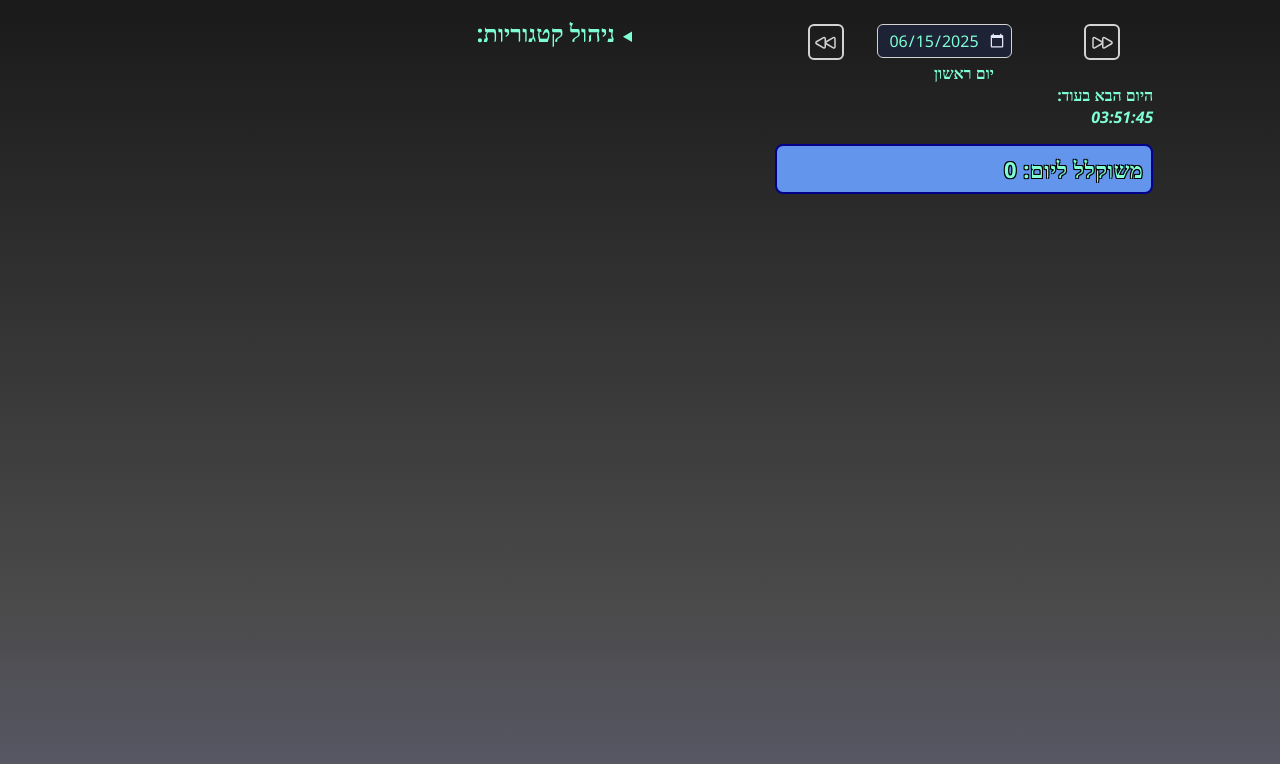
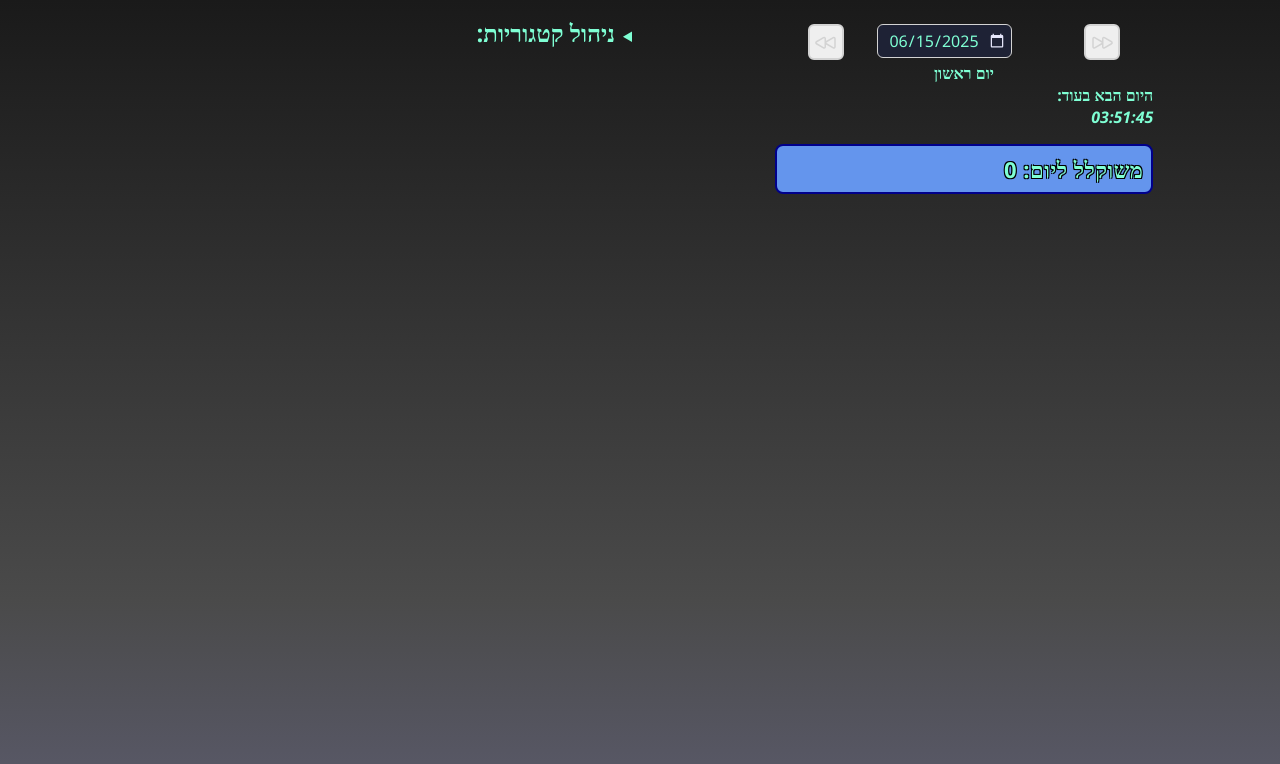
Before and after one commit to Eytan414/goals, an Angular app: page / in a window 1280 px wide. Shown: the top 764 px of the page. Built offline with nearby package versions, Linux system fonts and the light colour scheme.

Commit message:
go with basic global button styles

```diff
--- a/src/app/home/categories/decrement-btn/decrement-btn.scss
+++ b/src/app/home/categories/decrement-btn/decrement-btn.scss
@@ -3,15 +3,11 @@ button {
     width: 1.5rem;
     display: grid;
     place-items: center;
-    padding: 0;
+    color: darkred;
     background: transparent;
-    border: 0;
-    cursor: pointer;
 
-    &.decrement {
-        color: darkred;
-        &:hover{
-            color: red;
-        }
+    &:hover {
+        background: transparent;
+        color: red;
     }
 }
--- a/src/app/home/categories/increment-btn/increment-btn.scss
+++ b/src/app/home/categories/increment-btn/increment-btn.scss
@@ -3,15 +3,11 @@ button {
     width: 1.5rem;
     display: grid;
     place-items: center;
-    padding: 0;
     background: transparent;
-    border: 0;
-    cursor: pointer;
+    color: darkgreen;
 
-    &.increment {
-        color: darkgreen;
-        &:hover{
-            color: lime;
-        }
+    &:hover {
+        background: transparent;
+        color: lime;
     }
 }
--- a/src/app/home/date-selection/change-date/change-date.scss
+++ b/src/app/home/date-selection/change-date/change-date.scss
@@ -3,15 +3,8 @@ button {
     width: 1.5rem;
     display: grid;
     place-items: center;
-    background: transparent;
-    cursor: pointer;
     color: lightgray;
     border: 2px solid;
     padding: .25rem;
     box-sizing: content-box;
-    border-radius: .375rem;
-    &:hover{
-        background-color: beige;
-        color: darkgreen;
-    }
 }
--- a/src/app/home/manage-categories/category-add-form/category-add-form.scss
+++ b/src/app/home/manage-categories/category-add-form/category-add-form.scss
@@ -19,18 +19,9 @@ main {
         display: grid;
         place-content: center;
         padding: .25rem .75rem;
-        border: 0;
-        border-radius: .175rem;
-        cursor: pointer;
 
         &[disabled] {
             cursor: not-allowed;
         }
-
-        &:hover:not([disabled], .delete) {
-            color: white;
-            background-color: green;
-
-        }
     }
 }
--- a/src/app/home/manage-categories/category-edit-form/category-edit-form.scss
+++ b/src/app/home/manage-categories/category-edit-form/category-edit-form.scss
@@ -19,9 +19,6 @@ main {
             display: grid;
             place-content: center;
             padding: .25rem .75rem;
-            border: 0;
-            border-radius: .175rem;
-            cursor: pointer;
 
             &.delete {
                 height: 1.5rem;
@@ -42,10 +39,6 @@ main {
                 cursor: not-allowed;
             }
 
-            &:hover:not([disabled], .delete) {
-                color: white;
-                background-color: green;
-            }
         }
     }
 }
--- a/src/styles.scss
+++ b/src/styles.scss
@@ -29,6 +29,7 @@ input {
     border: .5px solid lightgray;
 
     &[type="number"] {
+
         &::-webkit-outer-spin-button,
         &::-webkit-inner-spin-button {
             -webkit-appearance: none;
@@ -44,6 +45,17 @@ input {
     }
 }
 
+button {
+    padding: 0;
+    border: 0;
+    border-radius: .375rem;
+    cursor: pointer;
+    font-weight: 600;
+    &:hover:not([disabled], .delete){
+        background-color: beige;
+        color: darkgreen;
+    }
+}
 
 // Global Scrollers
 * {
```
